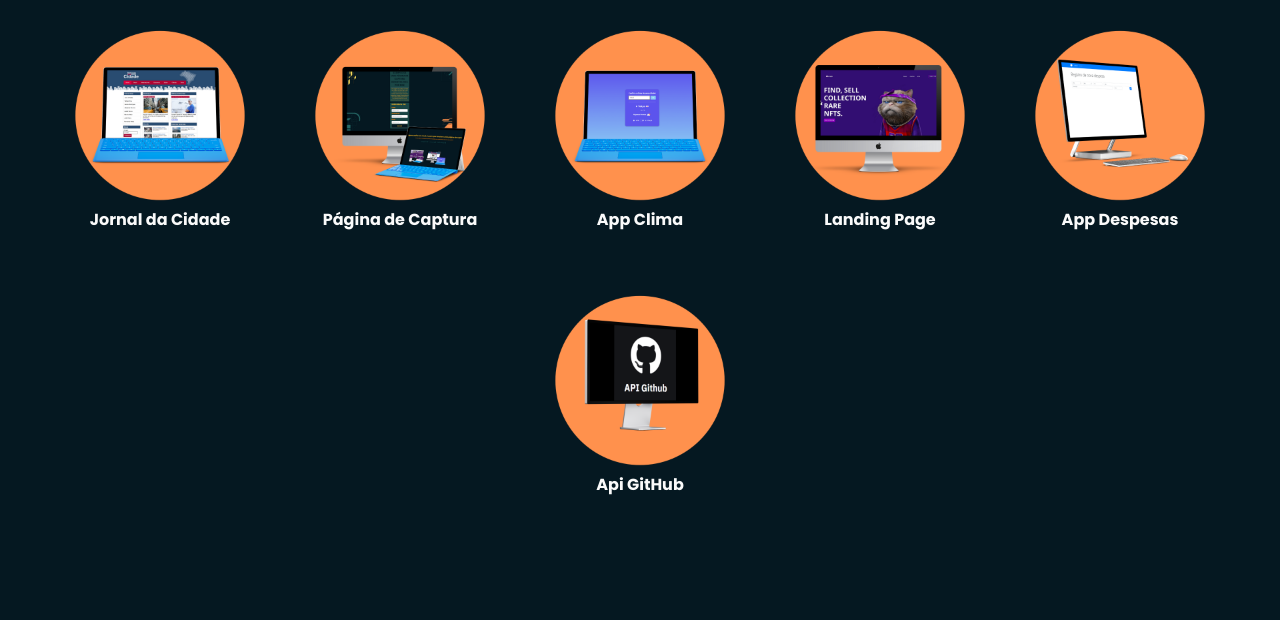
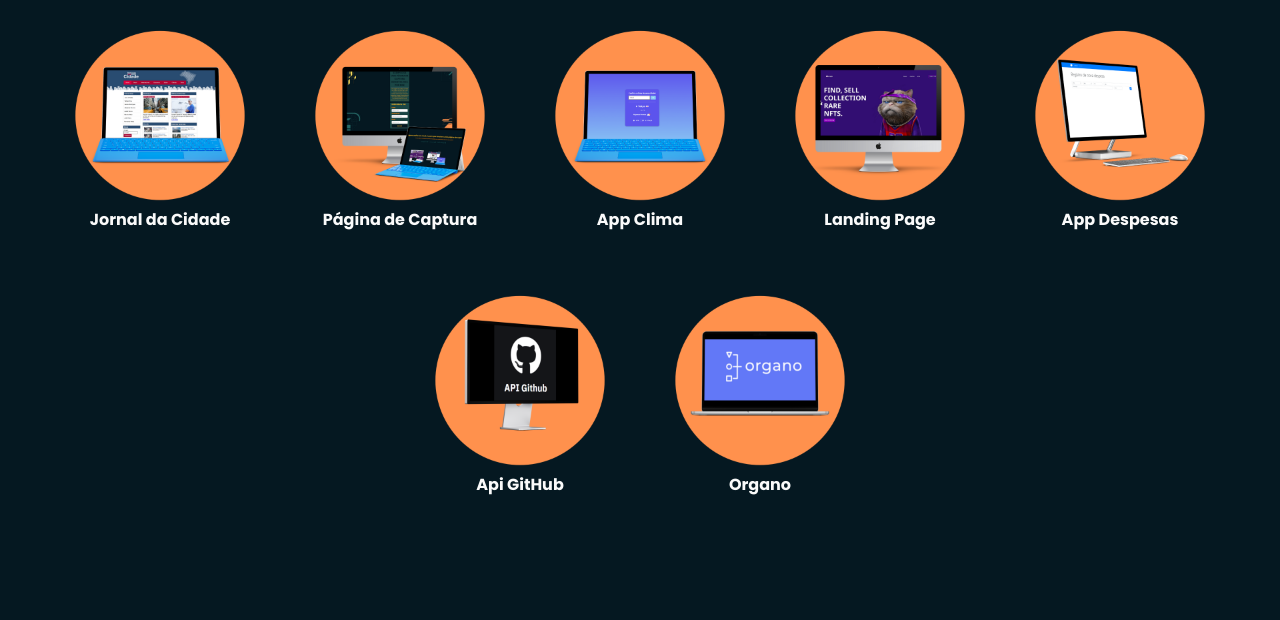
Before and after one commit to EduFleury/Portifolio2.0, a plain HTML site: page index.html in a window 1280 px wide. Shown: the part 2066-2686 px from the top of the page. Drawn offline with nearby package versions, Linux system fonts and the light colour scheme.

Commit message:
Adicionando Projeto Organo

```diff
--- a/index.html
+++ b/index.html
@@ -124,6 +124,7 @@
 					<div class="linha-proj"><label onclick="abrirGuia5()"><img src="5.png"><h4>Landing Page</h4></label></div>
 					<div class="linha-proj"><label onclick="abrirGuia6()"><img src="6.png"><h4>App Despesas</h4></label></div>
 					<div class="linha-proj"><label onclick="abrirGuia7()"><img src="7.png"><h4>Api GitHub</h4></label></div>
+					<div class="linha-proj"><label onclick="abrirGuia8()"><img src="8.png"><h4>Organo</h4></label></div>
 				</div>
 			</div>
 		</section>
--- a/portifolio.js
+++ b/portifolio.js
@@ -45,6 +45,10 @@ function abrirGuia7(){
 	window.location.href = "https://github.com/EduFleury/Api-GitHub"
 }
 
+function abrirGuia8(){
+	window.location.href = "https://github.com/EduFleury/Organo-Edu"
+}
+
 function ilustracao(){
 	window.location.href = "https://storyset.com/technology"
 }
```
Also changed, not shown: 8.png (added).
